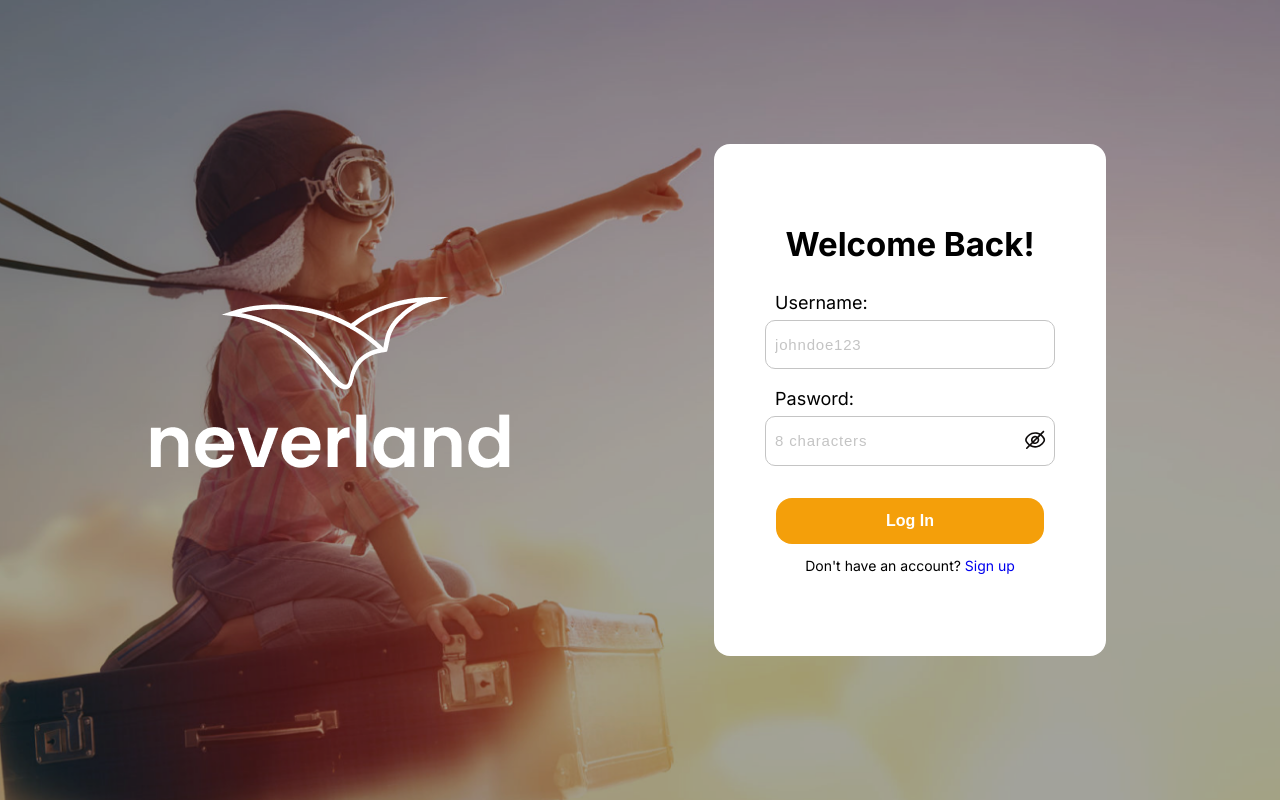
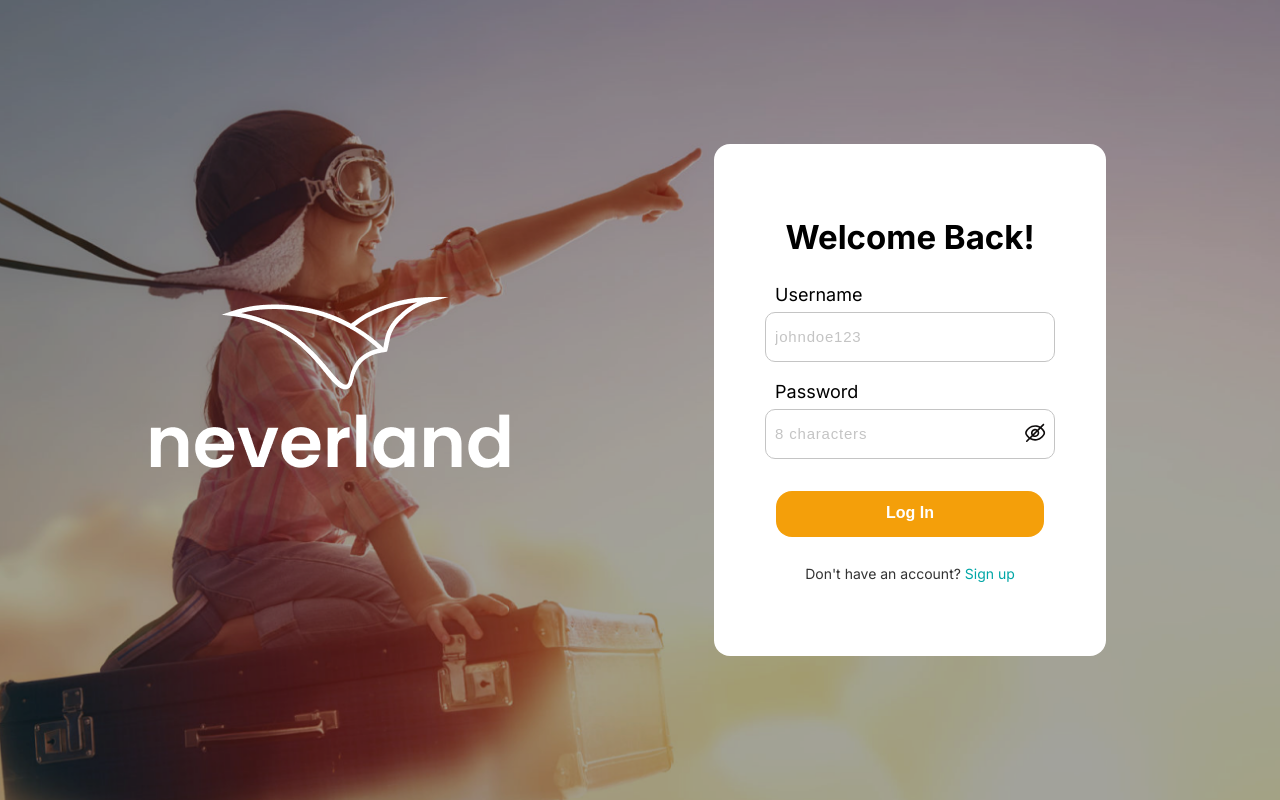
Before and after one commit to NEVERLAND-repository/Neverland-Client, a React (Create React App) app: page /login in a window 1280 px wide. Built offline with nearby package versions, Linux system fonts and the light colour scheme.

Commit message:
fixed sign up and log in link

```diff
--- a/src/components/formCardComponent/FormCard.js
+++ b/src/components/formCardComponent/FormCard.js
@@ -1,28 +1,26 @@
 import React from 'react';
+import { Link } from 'react-router-dom';
 
 import styles from './FormCard.module.css';
 
 const FormCard = ({
-  formTitle, bottomText, altAction, children, className,
+  formTitle, bottomText, altAction, children, className, route,
 }) => {
   return (
     <div className={ `${ styles.card } ${ className }` }>
       <p className={ styles.formTitle }>
-        {' '}
         {formTitle}
-        {' '}
       </p>
 
       {children}
 
       <p className={ styles.bottomText }>
-        {' '}
         {bottomText}
-        {' '}
-        <a href='#'>
-          {altAction}
-          {' '}
-        </a>
+        <span className={ styles.altAction }>
+          <Link to={ route }>
+            {altAction}
+          </Link>
+        </span>
       </p>
     </div>
   );
--- a/src/components/formCardComponent/FormCard.module.css
+++ b/src/components/formCardComponent/FormCard.module.css
@@ -20,9 +20,14 @@
 }
 
 .bottomText{
-  margin-top: -1rem;
+  margin-top: 0.5rem;
   font-size: 1.4rem;
   text-align: center;
+  color: #333
+}
+.altAction a{
+  color: var(--secondary-color);
+  /* display: none; */
 }
 
 
--- a/src/components/formComponent/Form.js
+++ b/src/components/formComponent/Form.js
@@ -38,7 +38,7 @@ const Form = ({ label }) => {
       />
       <div className={ styles.passwordInput }>
         <InputField
-          labelName='Pasword'
+          labelName='Password'
           type={ active ? 'password' : 'text' }
           placeholder='8 characters'
           callback={ setPassword }
--- a/src/components/inputComponent/InputField.js
+++ b/src/components/inputComponent/InputField.js
@@ -11,9 +11,7 @@ const InputField = ({
     <div>
       <label className={ styles.inputLabelContainer }>
         <p>
-          {' '}
-          {`${ labelName }:`}
-          {' '}
+          {`${ labelName }`}
         </p>
 
         <input
--- a/src/pages/authPages/LogIn.js
+++ b/src/pages/authPages/LogIn.js
@@ -27,6 +27,7 @@ const LogIn = (props) => {
           bottomText={ 'Don\'t have an account? ' }
           altAction='Sign up'
           className={ styles.loginCard }
+          route='/register'
         >
 
           <Form formDetails={ formDetails } label='Log In' />
--- a/src/pages/authPages/SignUp.js
+++ b/src/pages/authPages/SignUp.js
@@ -27,8 +27,9 @@ const SignUp = () => {
 
         <FormCard
           formTitle='Create Account'
-          altAction='Sign in'
+          altAction='Log in'
           bottomText='Already have an account? '
+          route='/login'
         >
 
           <Form formDetails={ formDetails } label='Create account' />
```
